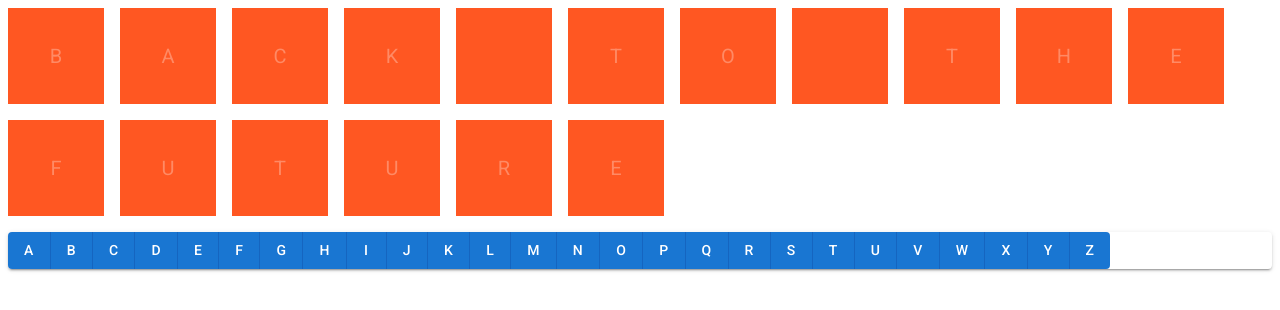
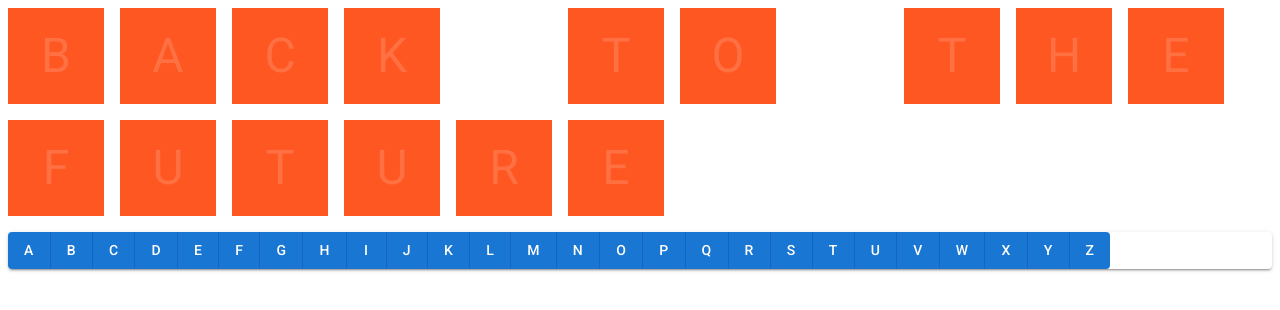
Before and after one commit to lilboox/wordgame, a React (Create React App) app in the folder src/: page / in a window 1280 px wide. Shown: the top 310 px of the page. Built offline with nearby package versions, Linux system fonts and the light colour scheme.

Commit message:
added space

```diff
--- a/src/quotedisplay.tsx
+++ b/src/quotedisplay.tsx
@@ -4,7 +4,7 @@
 import { deepOrange } from "@mui/material/colors";
 
 /* Using a faint 300 during demo, use 500 when real */
-const colormap = { false: deepOrange[300], true: "#ffffff" };
+const colormap = { false: deepOrange[400], true: "#ffffff" };
 
 /** A stack of Avatars dislaying the leters of the quote.
  *  The color of the letter matches the background in the beginning,
@@ -34,11 +34,12 @@
             {Array.from(myrow).map((x) => (
               <Avatar
                 sx={{
-                  bgcolor: deepOrange[500],
+                  bgcolor: x === " " ? "#ffffff" : deepOrange[500],
                   color: colormap[this.props.letters_picked[x]],
                   width: 96,
                   height: 96
                 }}
+                style={{ fontSize: "3em" }}
                 variant="square"
               >
                 {x}
```
